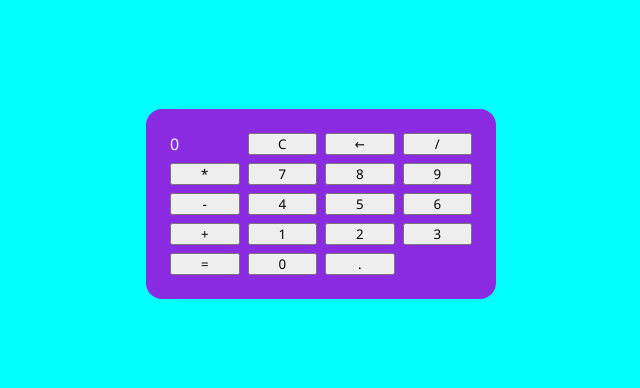
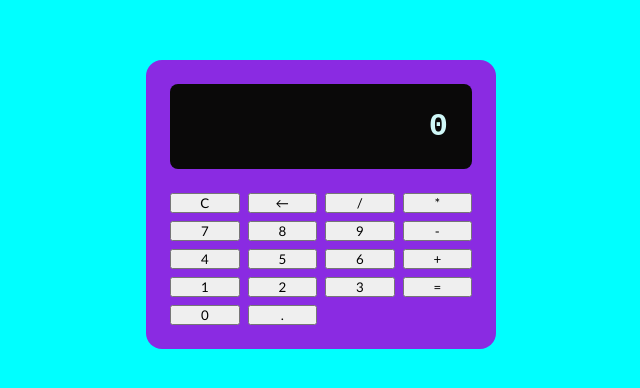
Before and after one commit to alejapamplona/calculadora, a plain HTML site: page index.html in a window 1280 px wide. Shown: the part 196-584 px from the top of the page, without its empty margins (319-959 px from the left). Drawn offline with Linux system fonts and the light colour scheme.

Commit message:
modificaciones de estilo Css

```diff
--- a/style.css
+++ b/style.css
@@ -2,7 +2,7 @@
     margin: 0;
     padding: 0;
     box-sizing: border-box;
-    font-family: 'Segoe UI', Tahoma, Geneva, Verdana, sans-serif;
+    font-family:'Gill Sans', 'Gill Sans MT', Calibri, 'Trebuchet MS', sans-serif
 }
 
 body{
@@ -14,7 +14,7 @@ body{
 
 .calculadora {
     background-color: blueviolet;
-    color: azure;
+    color: rgb(208, 248, 248);
     display: grid;
     width: 350px;
     max-width: 100%;
@@ -23,3 +23,14 @@ body{
     grid-template-columns: repeat(4, 1fr);
     gap: .5rem;
 }
+.pantalla {
+    grid-column: 1 / -1;
+    background-color:rgb(10, 9, 9);
+    padding: 1.5rem;
+    font-size: 2rem;
+    text-align: right;
+    border-radius: .5rem;
+    margin-bottom: 1rem;
+    font-family: monospace;
+    font-weight: 600;
+}
```
